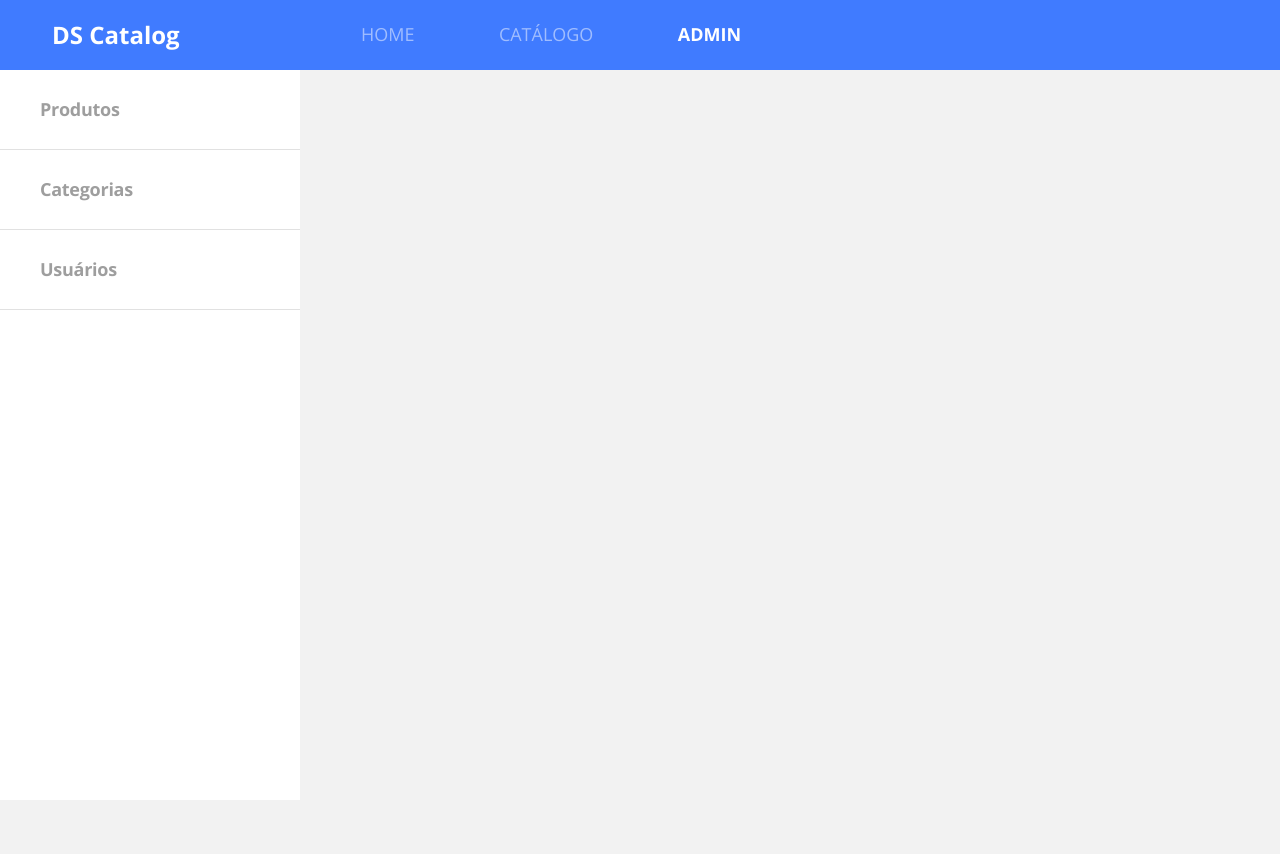
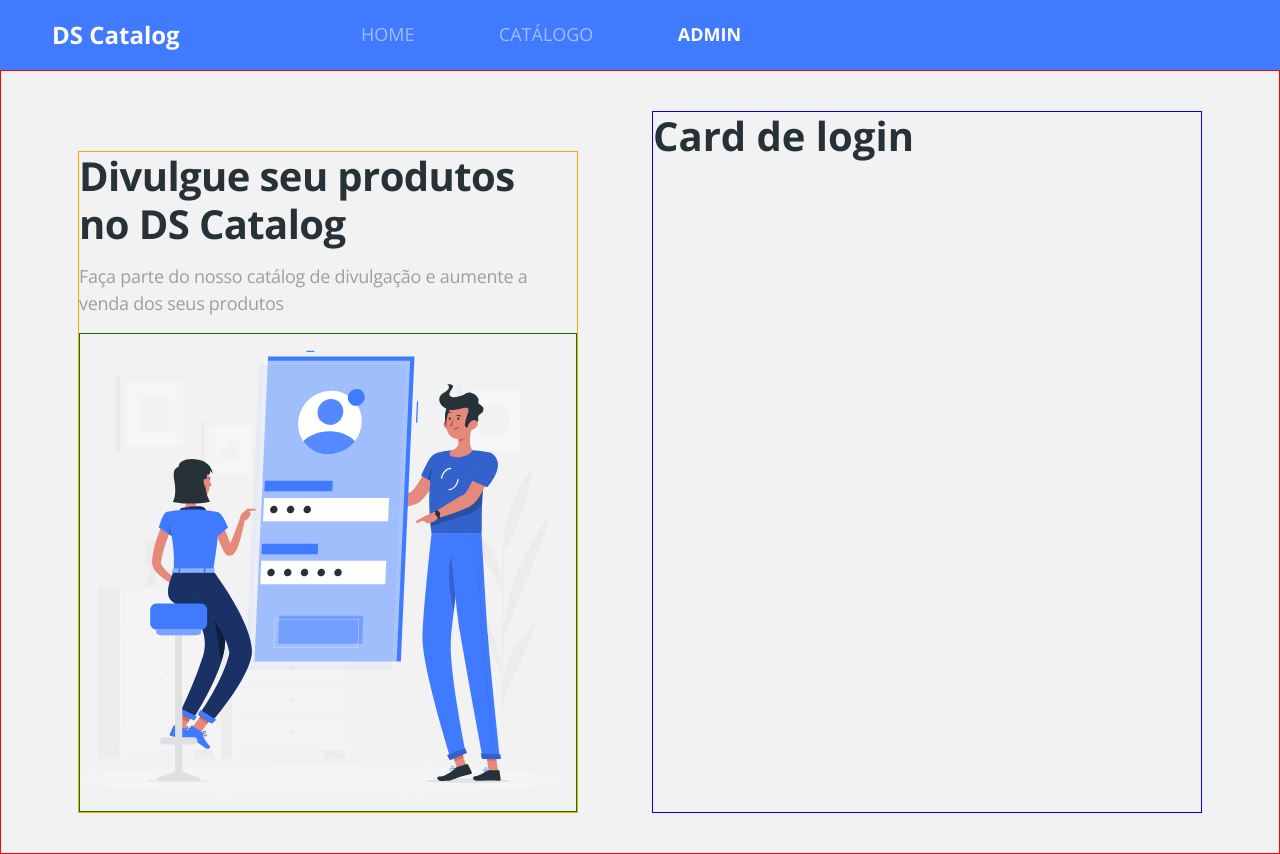
Before and after one commit to xflprflx/dscatalog, a React (Create React App) app in the folder frontweb/: page /admin/auth/login in a window 1280 px wide. Before the commit the page ends 800 px from the top, so only its background shows below. Built offline with nearby package versions, Linux system fonts and the light colour scheme; no server answers; the HTML template or start-up script is replaced by a standard one.

Commit message:
Banner styling

```diff
--- a/frontweb/src/Routes.tsx
+++ b/frontweb/src/Routes.tsx
@@ -1,5 +1,6 @@
 import Navbar from 'components/Navbar';
 import Admin from 'pages/Admin';
+import Auth from 'pages/Admin/Auth';
 import Catalog from 'pages/Catalog';
 import Home from 'pages/Home';
 import ProductDetails from 'pages/ProductDetails';
@@ -18,6 +19,10 @@
       <Route path="/products/:productId">
         <ProductDetails />
       </Route>
+      <Redirect from="/admin/auth" to="/admin/auth/login" exact />
+      <Route path="/admin/auth">
+        <Auth/>
+      </Route>
       <Redirect from="/admin" to="/admin/products" exact />
       <Route path="/admin">
         <Admin />
--- /dev/null
+++ b/frontweb/src/pages/Admin/Auth/index.tsx
@@ -0,0 +1,33 @@
+import { ReactComponent as AuthImage } from 'assets/images/auth-image.svg';
+import { Route, Switch } from 'react-router-dom';
+
+import './styles.css'
+
+
+const Auth = () => {
+  return (
+    <div className="auth-container">
+        <div className="auth-banner-container">
+            <h1>Divulgue seu produtos<br/> no DS Catalog</h1>
+            <p>Faça parte do nosso catálog de divulgação e aumente a venda dos seus produtos</p>
+            <AuthImage/>
+        </div>
+        <div className='auth-form-container'>
+            <Switch>
+                <Route path="/admin/auth/login">
+                    <h1>Card de login</h1>
+                </Route>
+                <Route path="/admin/auth/signup">
+                    <h1>Card de signup</h1>
+                </Route>
+                <Route path="/admin/auth/recover">
+                    <h1>Card de recover</h1>
+                </Route>
+            </Switch>
+
+        </div>
+    </div>
+  );
+};
+
+export default Auth;
--- /dev/null
+++ b/frontweb/src/pages/Admin/Auth/styles.css
@@ -0,0 +1,74 @@
+.auth-container {
+  display: flex;
+  justify-content: space-around;
+  border: 1px solid red;
+  padding: 20px;
+}
+
+.auth-banner-container {
+  display: none;
+  border: 1px solid orange;
+}
+
+.auth-form-container {
+  width: 100%;
+  border: 1px solid blue;
+}
+
+@media (min-width: 576px) {
+  .auth-form-container {
+    width: 480px;
+  }
+}
+
+@media (min-width: 768px) {
+  .auth-form-container {
+    width: 550px;
+  }
+}
+
+@media (min-width: 1200px) {
+  .auth-container {
+    padding: 40px;
+  }
+
+  .auth-banner-container {
+    display: flex;
+    flex-direction: column;
+    margin-top: 40px;
+    width: 500px;
+  }
+
+  .auth-banner-container h1 {
+    color: #263238;
+    font-size: 40px;
+    letter-spacing: -0.015em;
+    margin-bottom: 15px;
+  }
+
+  .auth-banner-container p {
+    color: #9e9e9e;
+    font-size: 18px;
+    letter-spacing: -0.015em;
+  }
+
+  .auth-banner-container svg {
+    width: 100%;
+    border: 1px solid green;
+  }
+}
+
+@media (min-width: 1400px) {
+  .auth-banner-container {
+    width: 650px;
+  }
+
+  .auth-banner-container h1 {
+    font-size: 55px;
+    margin-bottom: 25px;
+  }
+
+  .auth-banner-container p {
+    font-size: 24px;
+  }
+}
```
Also changed, not shown: frontweb/src/assets/images/auth-image.svg (added).
